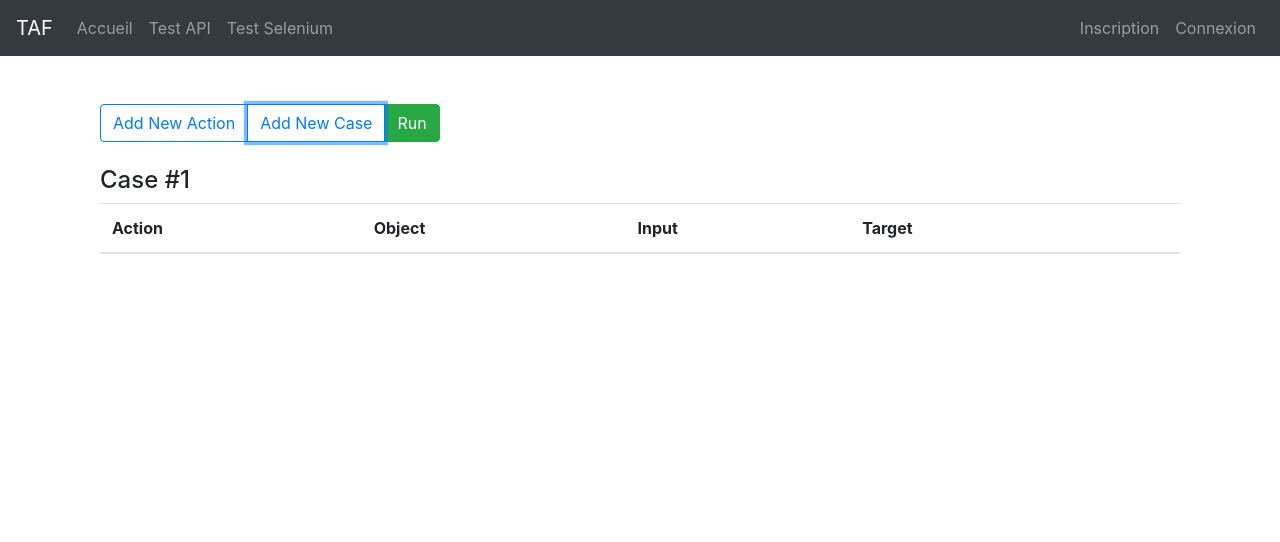
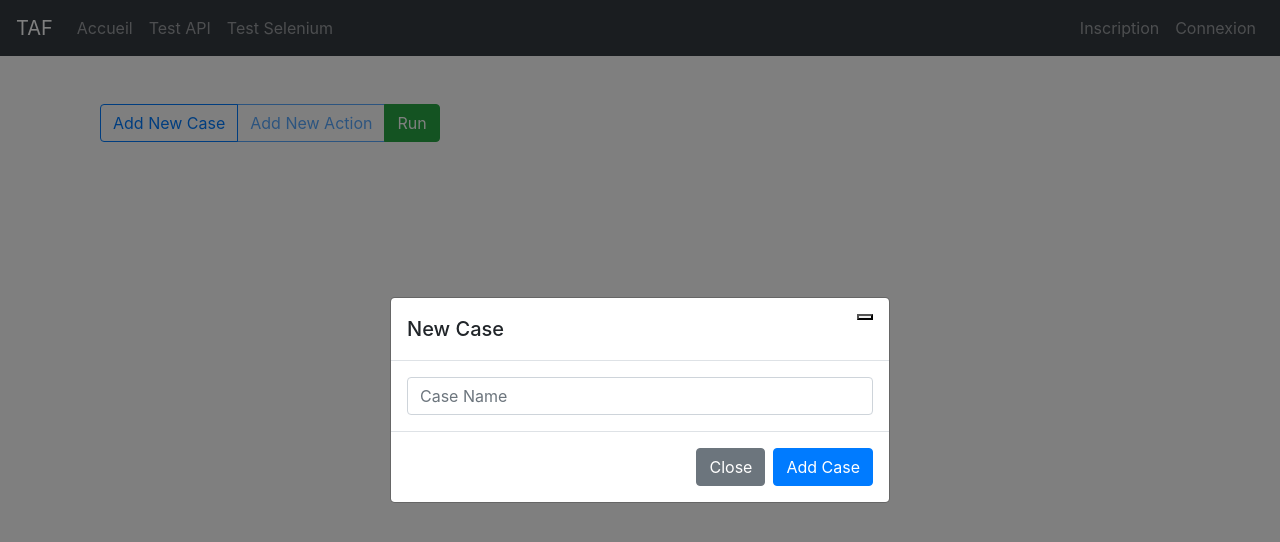
Before and after one commit to ETS-TAF/Test-Automation-Framework, an Angular app in the folder frontend/: page /test-selenium in a window 1280 px wide. Both pictures are taken after a click on the button "Add New Case". Shown: the top 542 px of the page. Built offline with nearby package versions, Linux system fonts and the light colour scheme.

Commit message:
frontend : version final with JSON

```diff
--- a/frontend/src/app/selenium/test-selenium.component.html
+++ b/frontend/src/app/selenium/test-selenium.component.html
@@ -1,11 +1,12 @@
 <br><br>
-<div class="modal fade" tabindex="-1" id="addCase" aria-labelledby="Add new Case" aria-hidden="true" data-bs-backdrop="static" data-bs-keyboard="false">
+<div class="modal fade" tabindex="-1" id="addAction" aria-labelledby="Add new Action" aria-hidden="true" data-bs-backdrop="static" data-bs-keyboard="false">
     <div class="modal-dialog modal-dialog-centered modal-xl">
         <div class="modal-content">
         <div class="modal-header">
             <h5 class="modal-title">New Action</h5>
             <button type="button" class="btn-close" data-bs-dismiss="modal" aria-label="Close"></button>
         </div>
+        <form>
         <div class="modal-body">
             <div class="input-group mb-3">
                 <select class="form-select" id="action" (change)="actionChose();" required>
@@ -24,21 +25,45 @@
             </div>
         </div>
         <div class="modal-footer">
-            <button class="btn btn-secondary" data-bs-dismiss="modal">Close</button>
-            <button type="submit" class="btn btn-primary" (click)="submitAction()">Add Action</button>
+            <button class="btn btn-secondary" data-bs-dismiss="modal" id="close">Close</button>
+            <input type="submit" class="btn btn-primary" (click)="submitAction()" value="Add Action"/>
         </div>
+        </form>
+        </div>
+    </div>
+</div>
+<div class="modal fade" tabindex="-1" id="addCase" aria-labelledby="Add new Case" aria-hidden="true" data-bs-backdrop="static" data-bs-keyboard="false">
+    <div class="modal-dialog modal-dialog-centered">
+        <div class="modal-content">
+        <div class="modal-header">
+            <h5 class="modal-title">New Case</h5>
+            <button type="button" class="btn-close" data-bs-dismiss="modal" aria-label="Close"></button>
+        </div>
+        <form>
+            <div class="modal-body">
+            <input type="text" class="form-control" placeholder="Case Name" id="caseName"/>
+        </div>
+        <div class="modal-footer">
+            <button class="btn btn-secondary" data-bs-dismiss="modal" id="close2">Close</button>
+            <input type="submit" class="btn btn-primary" (click)="submitCase()" value="Add Case"/>
+        </div>
+        </form>
         </div>
     </div>
 </div>
 <div class="container">
     <div class="btn-group" role="group" aria-label="Basic outlined example">
         <button type="button" class="btn btn-outline-primary" data-bs-toggle="modal" data-bs-target="#addCase">
+            Add New Case
+        </button>
+        <button type="button" class="btn btn-outline-primary" data-bs-toggle="modal" data-bs-target="#addAction" id="addActionButton" disabled>
             Add New Action
         </button>
-        <button type="button" class="btn btn-outline-primary">Add New Case</button>
         <button type="button" class="btn btn-success">Run</button>
     </div><br><br>
-    <h4>Case #1</h4>
+    <div class="container" *ngFor="let case of cases">
+
+        <h4>Case #{{case.id}} : {{case.caseName}}</h4>
         <table class="table table-hover">
             <thead>
                 <tr>
@@ -50,13 +75,13 @@
                 </tr>
             </thead>
             <tbody class="table-group-divider">
-            <tr *ngFor="let action of actions">
+                <tr *ngFor="let action of case.actions">
                     <td>{{action.action}}</td>
                     <td>{{action.object}}</td>
                     <td>{{action.input}}</td>
                     <td>{{action.target}}</td>
                     <td>
-                    <button type="button" class="btn btn-danger" style="--bs-btn-padding-y: .25rem; --bs-btn-padding-x: .5rem; --bs-btn-font-size: .75rem;">
+                        <button type="button" class="btn btn-danger" style="--bs-btn-padding-y: .25rem; --bs-btn-padding-x: .5rem; --bs-btn-font-size: .75rem;" (click)="deleteAction(case.id,action.id)">
                         Delete
                         </button>
                     </td>
@@ -65,3 +90,4 @@
             </tbody>
         </table><br><br>
     </div>
+</div>
--- a/frontend/src/app/selenium/test-selenium.component.ts
+++ b/frontend/src/app/selenium/test-selenium.component.ts
@@ -6,14 +6,20 @@ import { Component } from '@angular/core';
   styleUrls: ['./test-selenium.component.css']
 })
 export class TestSeleniumComponent {
-    counter: number=1;
-    actions: {
+    counterAction: number=1;
+    counterCase: number=0;
+    cases : {
         id: number;
-        action: string;
-        object: string;
-        input: string;
-        target: string;
+        caseName: string;
+        actions: {
+            id: number;
+            action: string;
+            object: string;
+            input: string;
+            target: string;
+        }[] ;
     }[] = [];
+
 
 
     actionChose(): void {
@@ -38,21 +44,58 @@ export class TestSeleniumComponent {
             object.disabled = false;
         }
     }
+    submitCase(){
+        this.counterCase++;
+        let caseName = (document.getElementById('caseName') as HTMLSelectElement).value;
+        this.addCase({ id: this.counterCase, caseName: caseName, actions: [] });
+        (document.getElementById('caseName') as HTMLInputElement).value = '';
+        (document.getElementById('close2') as HTMLButtonElement).click();
+        this.counterAction=1;
+        const addActionButton = document.getElementById('addActionButton') as HTMLInputElement;
+        addActionButton.disabled = false;
+    }
+
+
+    public getCase(id: number) {
+        return this.cases.find(obj => obj.id === id);
+    }
+    deleteCase(id: number) {
+        this.cases = this.cases.filter(item => item.id !== id);
+    }
+
+    public addCase(obj: { id: number, caseName: string, actions: { id: number, action: string, object: string, input: string, target: string }[] }) {
+        this.cases.push(obj);
+    }
+
     submitAction(){
         let action = (document.getElementById('action') as HTMLSelectElement).value;
         let object = (document.getElementById('object') as HTMLInputElement).value;
         let input = (document.getElementById('input') as HTMLInputElement).value;
         let target = (document.getElementById('target') as HTMLInputElement).value;
-        this.addJsonObject({ id: this.counter, action: action, object: object, input: input, target: target, });
-        console.log(this.getJsonObjectById(this.counter));
-        this.counter++;
+        this.addAction({ id: this.counterAction, action: action, object: object, input: input, target: target, });
+        console.log(this.getAction(this.counterAction));
+        this.counterAction++;
+
+        // Clear the input fields
+        (document.getElementById('object') as HTMLInputElement).value = '';
+        (document.getElementById('input') as HTMLInputElement).value = '';
+        (document.getElementById('target') as HTMLInputElement).value = '';
+        (document.getElementById('close') as HTMLButtonElement).click();
     }
-    public addJsonObject(obj: { id: number,action: string,object: string,input: string,target: string }) {
-        this.actions.push(obj);
+    public addAction(obj: { id: number,action: string,object: string,input: string,target: string }) {
+        this.getCase(this.counterCase)?.actions.push(obj);
     }
 
-    public getJsonObjectById(id: number) {
-        return this.actions.find(obj => obj.id === id);
+    public getAction(id: number) {
+        return this.getCase(this.counterCase)?.actions.find(obj => obj.id === id);
+    }
+    deleteAction(caseId: number,actionId:number) {
+        const currentCase = this.getCase(caseId);
+
+        if (currentCase && currentCase.actions) {
+            currentCase.actions = currentCase.actions.filter(item => item.id !== actionId);
+        }
     }
 
+
 }
```
Lines whose indentation alone changed are shown as unchanged.
